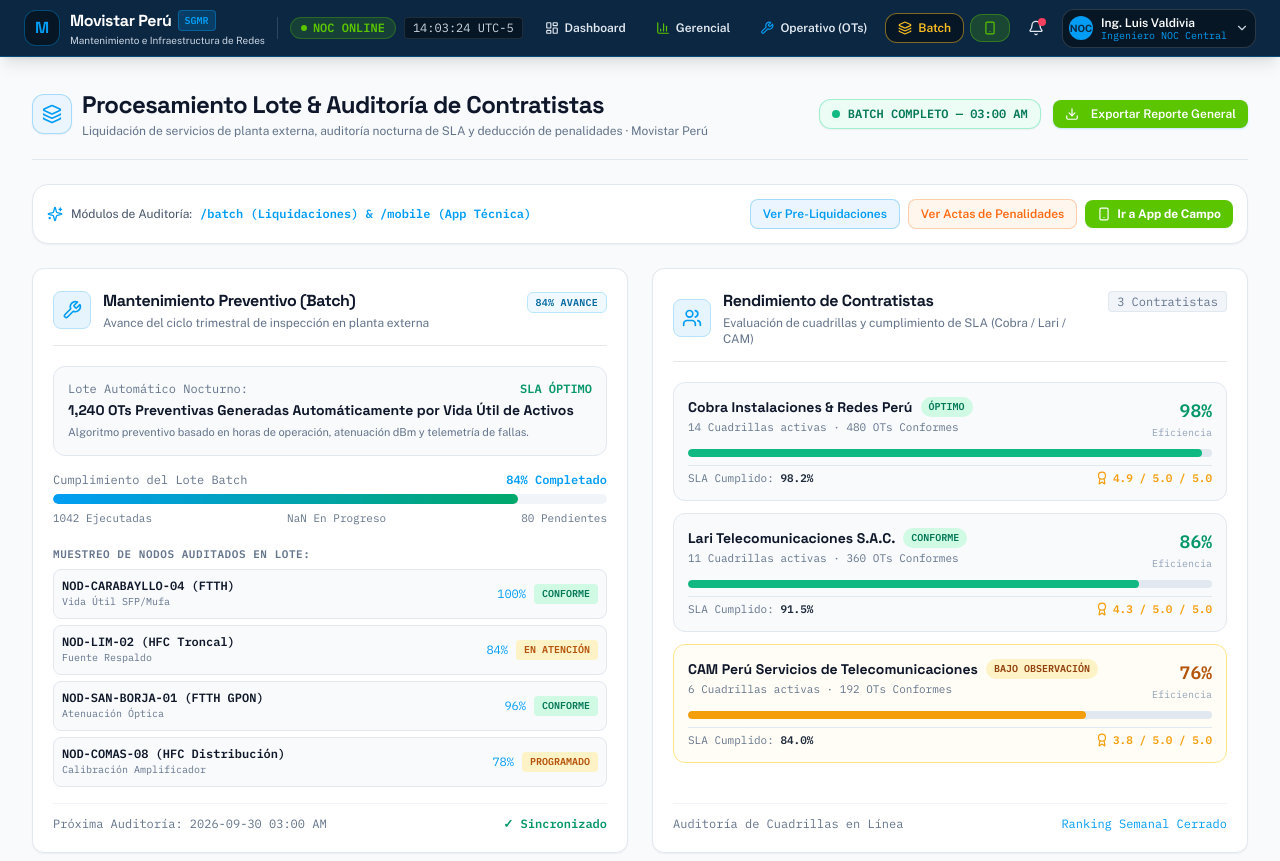
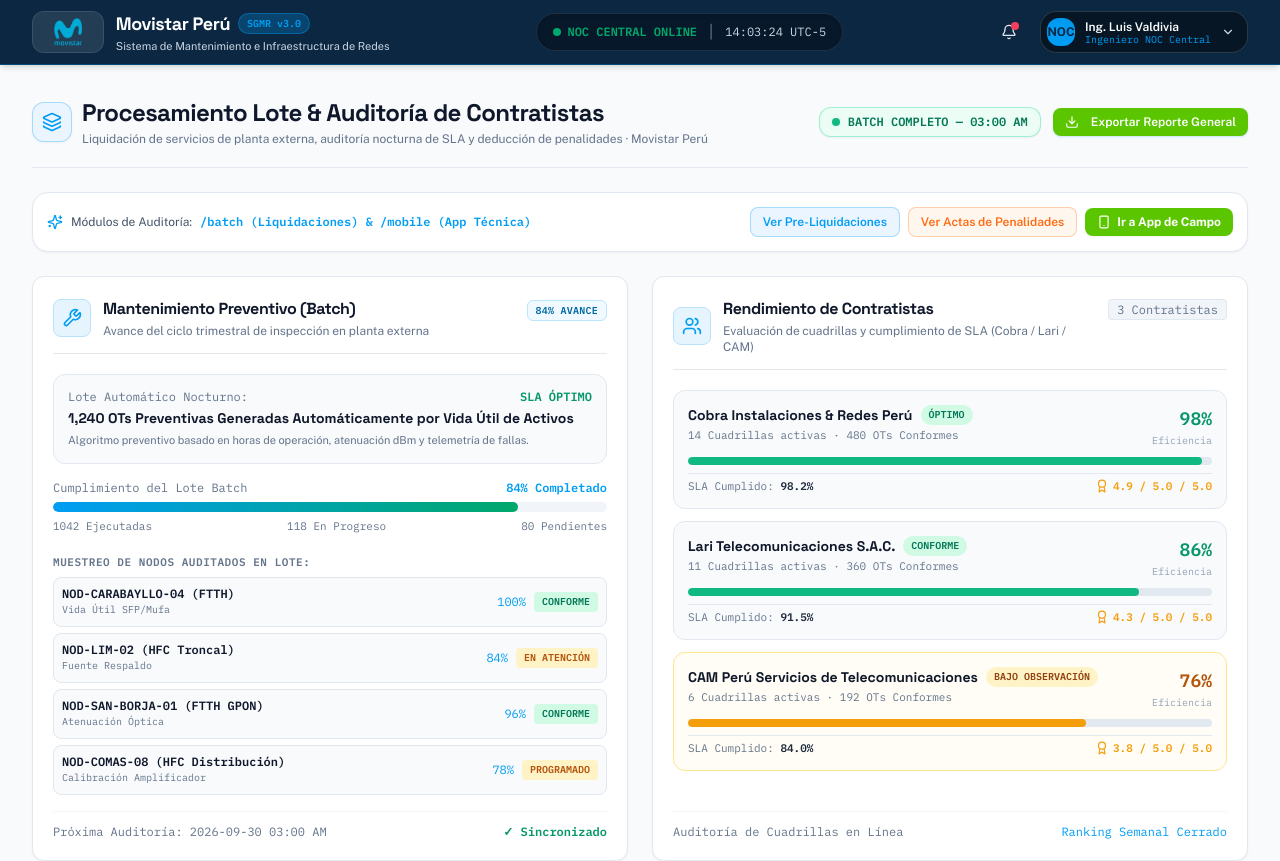
Before and after one commit to Sandexz/DBD---Sistema-de-Mantenimiento-de-Movistar, a Next.js app: page /batch in a window 1280 px wide. Shown: the top 861 px of the page. Built offline with nearby package versions, Linux system fonts and the light colour scheme.

Commit message:
feat: move dashboard buttons to left sidebar, clean topbar, and implement official Movistar logo

```diff
--- a/app/batch/page.tsx
+++ b/app/batch/page.tsx
@@ -179,9 +179,10 @@
                 </div>
                 <div className="flex justify-between text-[11px] font-mono text-slate-500">
                   <span>{preventivo.ejecutado} Ejecutadas</span>
-                  <span>{preventivo.totalProgramado - preventivo.ejecutado - preventivo.pendientes} En Progreso</span>
+                  <span>{preventivo.enProgreso} En Progreso</span>
                   <span>{preventivo.pendientes} Pendientes</span>
                 </div>
+
               </div>
 
               {/* Muestreo de Nodos */}
--- a/app/login/page.tsx
+++ b/app/login/page.tsx
@@ -21,6 +21,7 @@
   BarChart3,
 } from "lucide-react";
 import { Badge } from "@/components/ui/badge";
+import { MovistarLogo } from "@/components/ui/movistar-logo";
 import { useUserProfile, UserRole } from "@/components/layout/user-context";
 
 const quickProfiles: {
@@ -125,8 +126,8 @@
       {/* Top Header */}
       <header className="flex items-center justify-between z-10 max-w-5xl mx-auto w-full">
         <div className="flex items-center gap-3">
-          <div className="w-10 h-10 rounded-xl bg-[#0B2742] text-[#019DF4] border border-[#019DF4]/30 shadow-sm flex items-center justify-center font-grotesk font-extrabold text-lg">
-            M
+          <div className="bg-[#0B2742] p-2 rounded-2xl border border-[#019DF4]/30 shadow-sm flex items-center justify-center">
+            <MovistarLogo className="h-8 w-auto object-contain" />
           </div>
           <div>
             <div className="flex items-center gap-1.5">
@@ -139,6 +140,7 @@
             </p>
           </div>
         </div>
+
 
         <Badge variant="movistar" size="sm" pulse>
           PLATAFORMA MOVISTAR ONLINE
--- a/components/layout/topbar.tsx
+++ b/components/layout/topbar.tsx
@@ -4,24 +4,25 @@
 import Link from "next/link";
 import { usePathname } from "next/navigation";
 import {
+  Bell,
+  ChevronDown,
+  LogOut,
   Smartphone,
   Layers,
-  LayoutDashboard,
   ClipboardList,
-  LogOut,
-  Bell,
-  ChevronDown,
-  Wrench,
-  BarChart3,
+  ShieldCheck,
+  HardHat,
+  User,
   Radio,
 } from "lucide-react";
 import { Badge } from "../ui/badge";
+import { MovistarLogo } from "../ui/movistar-logo";
 import { useUserProfile, UserRole } from "./user-context";
 
 export function Topbar() {
   const pathname = usePathname();
   const { profile, setRole } = useUserProfile();
-  const [time, setTime] = useState<string>("03:00:00");
+  const [time, setTime] = useState<string>("09:45:00");
   const [profileOpen, setProfileOpen] = useState(false);
 
   useEffect(() => {
@@ -37,121 +38,55 @@
     return () => clearInterval(interval);
   }, []);
 
-  const isGerencial = pathname.startsWith("/gerencial");
-  const isOperativo = pathname.startsWith("/operativo");
-  const isBatch = pathname.startsWith("/batch");
-  const isMobile = pathname.startsWith("/mobile") || pathname === "/operativo/mobile";
-  const isOts = pathname.startsWith("/ots") || pathname === "/operativo/ots";
-  const isDashboard = pathname.startsWith("/dashboard");
+  return (
+    <header className="sticky top-0 z-40 w-full bg-[#0B2742] border-b border-[#019DF4]/30 shadow-md font-sans text-white">
+      <div className="flex h-16 items-center justify-between px-4 sm:px-8">
+        {/* Left Section: Official Movistar Logo & System Badge */}
+        <div className="flex items-center gap-4">
+          <Link href="/dashboard" className="flex items-center gap-3 group transition-opacity hover:opacity-95">
+            {/* Movistar Logo Asset */}
+            <div className="bg-white/10 hover:bg-white/15 px-2.5 py-1.5 rounded-xl border border-white/10 flex items-center justify-center transition-colors">
+              <MovistarLogo className="h-7 w-auto object-contain" />
+            </div>
 
-  return (
-    <header className="sticky top-0 z-40 w-full bg-[#0B2742] border-b border-[#019DF4]/30 shadow-lg font-sans text-white">
-      <div className="flex h-14 items-center justify-between px-3 sm:px-6">
-        {/* Brand Logo & Movistar Info */}
-        <div className="flex items-center gap-3">
-          <Link href="/dashboard" className="flex items-center gap-2.5 group">
-            <div className="flex h-9 w-9 items-center justify-center rounded-xl bg-[#061625] border border-[#019DF4]/40 text-[#019DF4] shadow-sm font-grotesk font-extrabold text-base group-hover:scale-105 transition-transform">
-              M
-            </div>
-            <div>
-              <div className="flex items-center gap-1.5">
-                <span className="font-grotesk text-sm sm:text-base font-bold tracking-tight text-white group-hover:text-[#019DF4] transition-colors">
+            <div className="flex flex-col">
+              <div className="flex items-center gap-2">
+                <span className="font-grotesk text-base sm:text-lg font-bold tracking-tight text-white group-hover:text-[#019DF4] transition-colors">
                   Movistar Perú
                 </span>
-                <span className="text-[10px] font-mono bg-[#019DF4]/20 text-[#019DF4] px-1.5 py-0.5 rounded border border-[#019DF4]/40 font-bold">
-                  SGMR
+                <span className="text-[10px] font-mono bg-[#019DF4]/25 text-[#019DF4] px-2 py-0.5 rounded-full border border-[#019DF4]/40 font-bold">
+                  SGMR v3.0
                 </span>
               </div>
-              <p className="text-[10px] font-sans text-slate-300 hidden md:block">
-                Mantenimiento e Infraestructura de Redes
+              <p className="text-[11px] text-slate-300 font-sans hidden sm:block">
+                Sistema de Mantenimiento e Infraestructura de Redes
               </p>
             </div>
           </Link>
-
-          <div className="hidden xl:flex items-center gap-2 pl-3 border-l border-white/15">
-            <span className="inline-flex items-center gap-1.5 text-xs font-mono text-[#5BC500] bg-[#5BC500]/15 px-2.5 py-0.5 rounded-full border border-[#5BC500]/30 font-bold">
-              <span className="w-1.5 h-1.5 rounded-full bg-[#5BC500] animate-ping" />
-              NOC ONLINE
-            </span>
-            <span className="text-xs font-mono text-slate-300 bg-[#061625] px-2 py-0.5 rounded border border-white/10">
-              {time} UTC-5
-            </span>
-          </div>
         </div>
 
-        {/* Navigation Modules & Quick Links */}
-        <nav className="flex items-center gap-1 sm:gap-1.5">
-          <Link
-            href="/dashboard"
-            className={`flex items-center gap-1.5 px-2.5 sm:px-3 py-1.5 text-xs font-semibold rounded-xl transition-all ${
-              isDashboard
-                ? "bg-[#061625] text-[#019DF4] border border-[#019DF4]/50 shadow-inner font-bold"
-                : "text-slate-200 hover:text-white hover:bg-[#123960]"
-            }`}
-          >
-            <LayoutDashboard className="w-3.5 h-3.5" />
-            <span className="hidden sm:inline">Dashboard</span>
-          </Link>
+        {/* Center Section: Clean NOC Live Telemetry Status */}
+        <div className="hidden md:flex items-center gap-3 bg-[#061625]/80 px-4 py-1.5 rounded-full border border-white/10 shadow-inner">
+          <span className="inline-flex items-center gap-1.5 text-xs font-mono text-[#00A86B] font-bold">
+            <span className="w-2 h-2 rounded-full bg-[#00A86B] animate-ping" />
+            NOC CENTRAL ONLINE
+          </span>
+          <span className="text-slate-500">|</span>
+          <span className="text-xs font-mono text-slate-300" suppressHydrationWarning>
+            {time} UTC-5
+          </span>
+        </div>
 
-          <Link
-            href="/gerencial/consulta/disponibilidad"
-            className={`flex items-center gap-1.5 px-2.5 sm:px-3 py-1.5 text-xs font-semibold rounded-xl transition-all ${
-              isGerencial
-                ? "bg-[#061625] text-[#5BC500] border border-[#5BC500]/50 shadow-inner font-bold"
-                : "text-slate-200 hover:text-white hover:bg-[#123960]"
-            }`}
-          >
-            <BarChart3 className="w-3.5 h-3.5 text-[#5BC500]" />
-            <span className="hidden sm:inline">Gerencial</span>
-          </Link>
-
-          <Link
-            href="/operativo/ots"
-            className={`flex items-center gap-1.5 px-2.5 sm:px-3 py-1.5 text-xs font-semibold rounded-xl transition-all ${
-              isOperativo || (isOts && !pathname.startsWith("/gerencial"))
-                ? "bg-[#061625] text-[#019DF4] border border-[#019DF4]/50 shadow-inner font-bold"
-                : "text-slate-200 hover:text-white hover:bg-[#123960]"
-            }`}
-          >
-            <Wrench className="w-3.5 h-3.5 text-[#019DF4]" />
-            <span className="hidden sm:inline">Operativo (OTs)</span>
-          </Link>
-
-          <Link
-            href="/batch"
-            className={`flex items-center gap-1.5 px-2.5 sm:px-3 py-1.5 text-xs font-semibold rounded-xl transition-all ${
-              isBatch
-                ? "bg-[#061625] text-amber-400 border border-amber-400/50 shadow-inner font-bold"
-                : "bg-white/10 text-white hover:bg-white/20 border border-white/15"
-            }`}
-          >
-            <Layers className="w-3.5 h-3.5 text-amber-400" />
-            <span>Batch</span>
-          </Link>
-
-          <Link
-            href="/mobile"
-            className={`flex items-center gap-1.5 px-2.5 sm:px-3 py-1.5 text-xs font-semibold rounded-xl transition-all ${
-              isMobile
-                ? "bg-[#5BC500] text-white font-bold shadow-movistar-green"
-                : "bg-[#5BC500]/20 text-[#C6EE94] hover:bg-[#5BC500]/30 border border-[#5BC500]/40 font-medium"
-            }`}
-          >
-            <Smartphone className="w-3.5 h-3.5 text-[#5BC500]" />
-            <span className="hidden xs:inline">App Móvil</span>
-          </Link>
-        </nav>
-
-        {/* Right Section: Alert Bell & Profile Switcher */}
-        <div className="flex items-center gap-2 sm:gap-2.5">
+        {/* Right Section: Alerts Notification Bell & User Profile Menu */}
+        <div className="flex items-center gap-3">
           {/* Notifications Alert Bell */}
           <Link
             href="/dashboard#alertas"
-            className="relative p-2 text-slate-200 hover:text-white hover:bg-[#123960] rounded-xl transition-colors"
+            className="relative p-2.5 text-slate-200 hover:text-white hover:bg-white/10 rounded-xl transition-colors border border-transparent hover:border-white/10"
             title="Alertas Activas NOC"
           >
             <Bell className="w-4 h-4 text-slate-200" />
-            <span className="absolute top-1.5 right-1.5 flex h-2 w-2">
+            <span className="absolute top-2 right-2 flex h-2 w-2">
               <span className="animate-ping absolute inline-flex h-full w-full rounded-full bg-rose-500 opacity-75" />
               <span className="relative inline-flex rounded-full h-2 w-2 bg-rose-500" />
             </span>
@@ -161,13 +96,13 @@
           <div className="relative">
             <button
               onClick={() => setProfileOpen(!profileOpen)}
-              className="flex items-center gap-2 p-1.5 rounded-xl bg-[#061625] hover:bg-[#061625]/80 border border-white/15 text-xs transition-colors cursor-pointer"
+              className="flex items-center gap-2.5 p-1.5 pr-3 rounded-2xl bg-[#061625] hover:bg-[#081d33] border border-white/15 text-xs transition-colors cursor-pointer shadow-sm"
             >
-              <div className="w-6 h-6 rounded-full bg-[#019DF4] text-[#0B2742] font-bold flex items-center justify-center text-[10px]">
+              <div className="w-7 h-7 rounded-xl bg-[#019DF4] text-[#0B2742] font-bold flex items-center justify-center text-xs shadow-inner">
                 {profile.role === "NOC" ? "NOC" : profile.role === "SUPERVISOR" ? "SUP" : "TEC"}
               </div>
-              <div className="text-left hidden md:block">
-                <p className="font-semibold text-white leading-tight">{profile.name}</p>
+              <div className="text-left hidden sm:block">
+                <p className="font-semibold text-white leading-tight text-xs">{profile.name}</p>
                 <p className="text-[10px] text-[#019DF4] font-mono leading-none">
                   {profile.roleLabel}
                 </p>
@@ -176,7 +111,7 @@
             </button>
 
             {profileOpen && (
-              <div className="absolute right-0 mt-2 w-64 bg-white border border-slate-200 text-slate-800 rounded-2xl shadow-xl p-2.5 z-50 animate-in fade-in">
+              <div className="absolute right-0 mt-2 w-64 bg-white border border-slate-200 text-slate-800 rounded-2xl shadow-2xl p-3 z-50 animate-in fade-in">
                 <div className="px-3 py-2 border-b border-slate-100 mb-2">
                   <p className="text-xs font-bold text-slate-900">{profile.name}</p>
                   <p className="text-[11px] text-slate-500">{profile.roleLabel}</p>
@@ -192,8 +127,8 @@
                       setRole("NOC");
                       setProfileOpen(false);
                     }}
-                    className={`w-full text-left px-3 py-1.5 rounded-lg text-xs flex items-center justify-between transition-colors ${
-                      profile.role === "NOC" ? "bg-[#E5F4FD] text-[#0070B8] font-bold" : "hover:bg-slate-100 text-slate-700"
+                    className={`w-full text-left px-3 py-1.5 rounded-xl text-xs flex items-center justify-between transition-colors ${
+                      profile.role === "NOC" ? "bg-[#E5F4FD] text-[#0070B8] font-bold" : "hover:bg-slate-50 text-slate-700"
                     }`}
                   >
                     <span>Ingeniero NOC</span>
@@ -205,8 +140,8 @@
                       setRole("SUPERVISOR");
                       setProfileOpen(false);
                     }}
-                    className={`w-full text-left px-3 py-1.5 rounded-lg text-xs flex items-center justify-between transition-colors ${
-                      profile.role === "SUPERVISOR" ? "bg-[#E5F4FD] text-[#0070B8] font-bold" : "hover:bg-slate-100 text-slate-700"
+                    className={`w-full text-left px-3 py-1.5 rounded-xl text-xs flex items-center justify-between transition-colors ${
+                      profile.role === "SUPERVISOR" ? "bg-[#E5F4FD] text-[#0070B8] font-bold" : "hover:bg-slate-50 text-slate-700"
                     }`}
                   >
                     <span>Supervisor de Red</span>
@@ -218,8 +153,8 @@
                       setRole("FIELD");
                       setProfileOpen(false);
                     }}
-                    className={`w-full text-left px-3 py-1.5 rounded-lg text-xs flex items-center justify-between transition-colors ${
-                      profile.role === "FIELD" ? "bg-[#F0F9E8] text-[#3F8500] font-bold" : "hover:bg-slate-100 text-slate-700"
+                    className={`w-full text-left px-3 py-1.5 rounded-xl text-xs flex items-center justify-between transition-colors ${
+                      profile.role === "FIELD" ? "bg-[#F0F9E8] text-[#3F8500] font-bold" : "hover:bg-slate-50 text-slate-700"
                     }`}
                   >
                     <span>Técnico de Campo (Lari)</span>
@@ -227,41 +162,11 @@
                   </button>
                 </div>
 
-                <div className="border-t border-slate-100 pt-2 space-y-1">
-                  <p className="text-[10px] uppercase font-mono font-bold text-slate-400 px-3">
-                    Accesos Directos:
-                  </p>
-                  <Link
-                    href="/mobile"
-                    onClick={() => setProfileOpen(false)}
-                    className="flex items-center gap-2 px-3 py-1.5 text-xs text-slate-600 hover:text-slate-900 hover:bg-slate-50 rounded-xl transition-colors"
-                  >
-                    <Smartphone className="w-3.5 h-3.5 text-[#5BC500]" />
-                    <span>1. App Móvil Campo (/mobile)</span>
-                  </Link>
-                  <Link
-                    href="/batch"
-                    onClick={() => setProfileOpen(false)}
-                    className="flex items-center gap-2 px-3 py-1.5 text-xs text-slate-600 hover:text-slate-900 hover:bg-slate-50 rounded-xl transition-colors"
-                  >
-                    <Layers className="w-3.5 h-3.5 text-[#019DF4]" />
-                    <span>2. Módulo Batch (/batch)</span>
-                  </Link>
-                  <Link
-                    href="/ots"
-                    onClick={() => setProfileOpen(false)}
-                    className="flex items-center gap-2 px-3 py-1.5 text-xs text-slate-600 hover:text-slate-900 hover:bg-slate-50 rounded-xl transition-colors"
-                  >
-                    <ClipboardList className="w-3.5 h-3.5 text-slate-500" />
-                    <span>3. Gestión OTs (/ots)</span>
-                  </Link>
-                </div>
-
                 <div className="pt-2 border-t border-slate-100 flex items-center justify-between mt-1">
                   <Link
                     href="/login"
                     onClick={() => setProfileOpen(false)}
-                    className="flex items-center gap-1.5 text-xs text-[#FF6A13] hover:bg-orange-50 px-3 py-1.5 rounded-xl w-full font-medium"
+                    className="flex items-center gap-1.5 text-xs text-[#FF6A13] hover:bg-orange-50 px-3 py-1.5 rounded-xl w-full font-medium transition-colors"
                   >
                     <LogOut className="w-3.5 h-3.5" />
                     <span>Cerrar Sesión</span>
--- /dev/null
+++ b/components/ui/movistar-logo.tsx
@@ -0,0 +1,26 @@
+import React from "react";
+import Image from "next/image";
+
+interface MovistarLogoProps {
+  className?: string;
+  variant?: "full" | "icon" | "white";
+  width?: number;
+  height?: number;
+}
+
+export function MovistarLogo({
+  className = "h-8 w-auto object-contain",
+  variant = "full",
+  width,
+  height,
+  ...props
+}: MovistarLogoProps & React.ImgHTMLAttributes<HTMLImageElement>) {
+  return (
+    <img
+      src="/movistar-logo.png"
+      alt="Movistar Logo"
+      className={className}
+      {...props}
+    />
+  );
+}
```
Also changed, not shown: app/dashboard/page.tsx (+43 -28 lines), app/mobile/page.tsx (+18 -0 lines), app/ots/page.tsx (+20 -0 lines), components/layout/sidebar.tsx (+111 -32 lines), public/movistar-logo.png (added), public/movistar-logo.svg (added).
